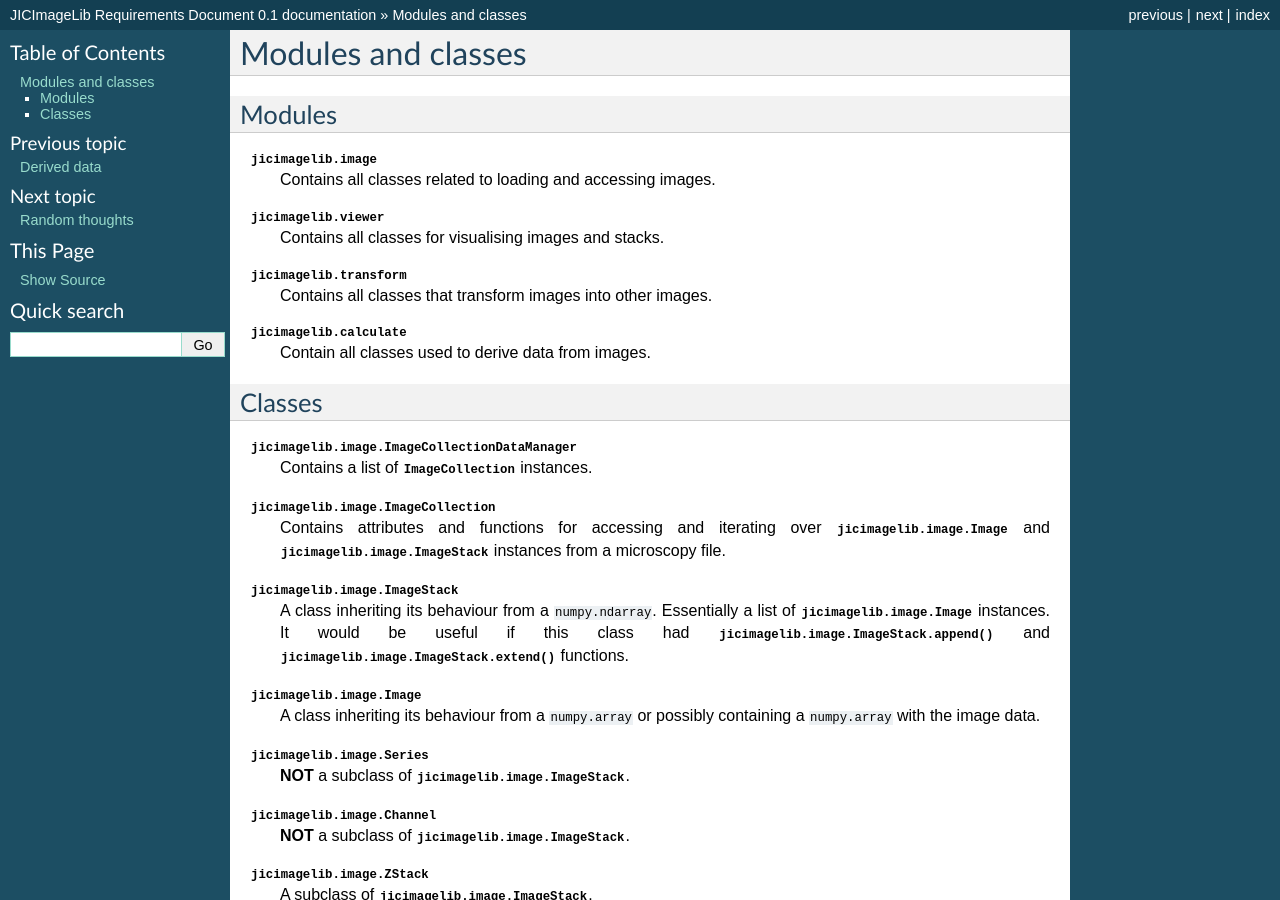
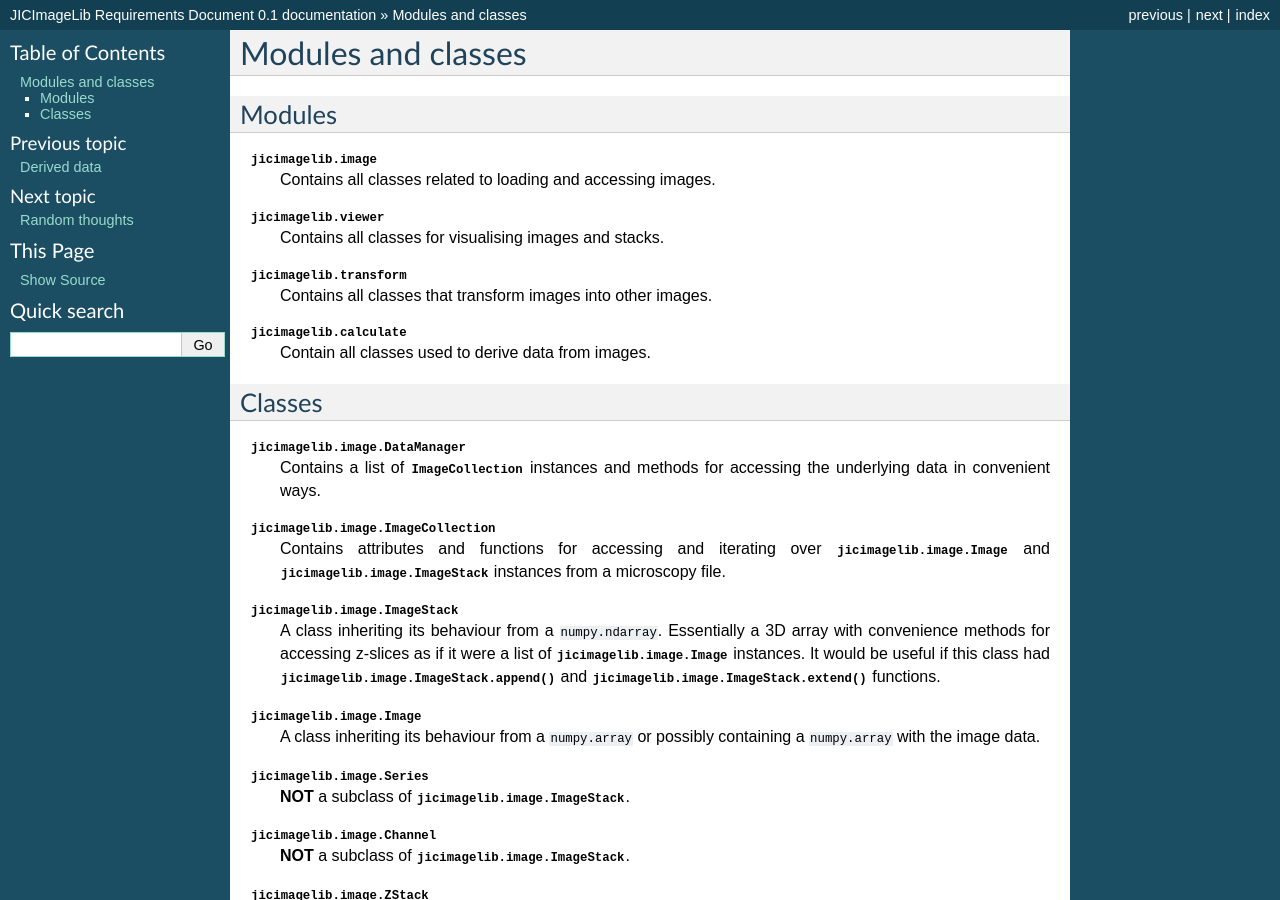
Before and after one commit to JIC-CSB/jicbioimage.core, a Sphinx documentation site: the page built from requirements/source/modules_and_classes.rst, in a window 1280 px wide and 900 px high. Built offline with Sphinx 7.4.7, drawn with Linux system fonts in a browser that asks for light colours.

Commit message:
Updated thoughts on modules and classes.

```diff
--- a/requirements/source/modules_and_classes.rst
+++ b/requirements/source/modules_and_classes.rst
@@ -19,8 +19,9 @@ Modules
 Classes
 -------
 
-:class:`jicimagelib.image.ImageCollectionDataManager`
-  Contains a list of :class:`ImageCollection` instances.
+:class:`jicimagelib.image.DataManager`
+  Contains a list of :class:`ImageCollection` instances and methods for
+  accessing the underlying data in convenient ways.
 
 :class:`jicimagelib.image.ImageCollection`
   Contains attributes and functions for accessing and iterating over
@@ -28,7 +29,8 @@ Classes
   from a microscopy file.
 
 :class:`jicimagelib.image.ImageStack`
-  A class inheriting its behaviour from a ``numpy.ndarray``.  Essentially a
+  A class inheriting its behaviour from a ``numpy.ndarray``.  Essentially a 3D
+  array with convenience methods for accessing z-slices as if it were a
   list of :class:`jicimagelib.image.Image` instances. It would be useful if this class
   had :func:`jicimagelib.image.ImageStack.append` and
   :func:`jicimagelib.image.ImageStack.extend` functions.
```
